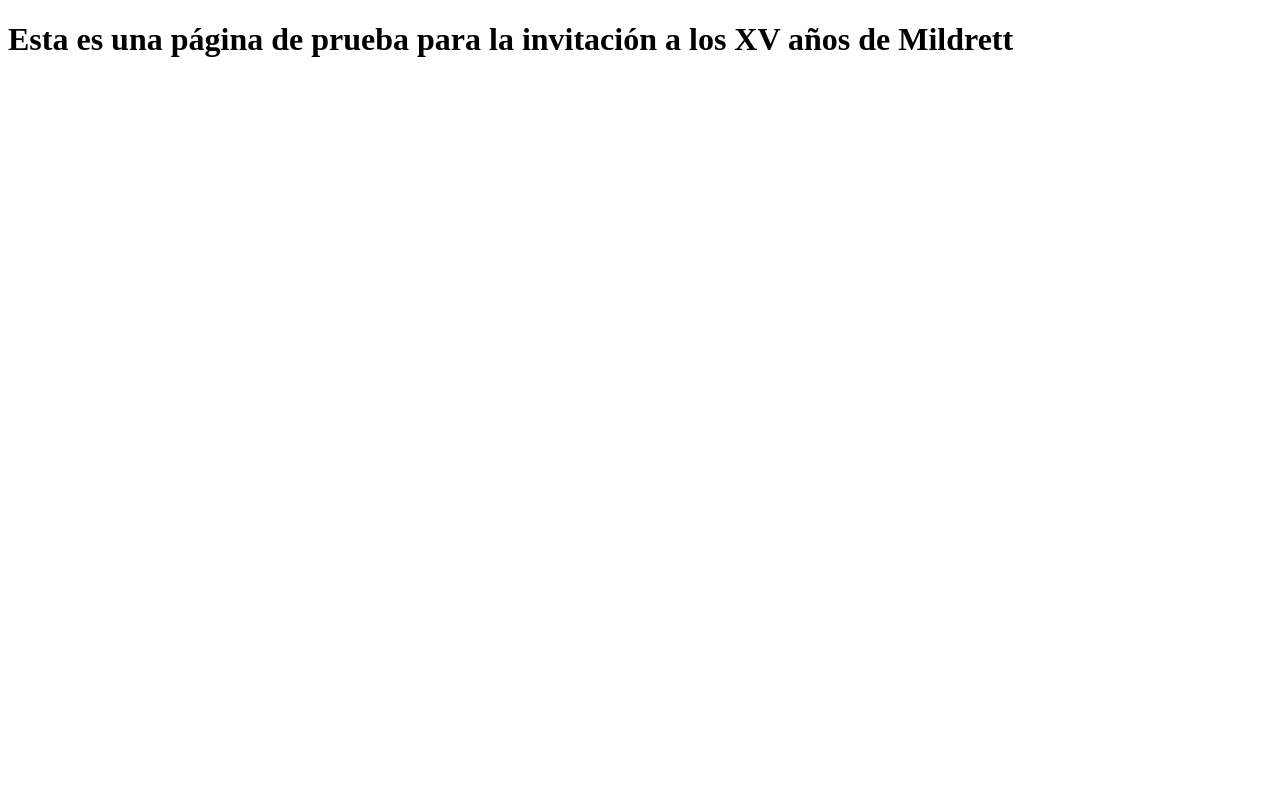
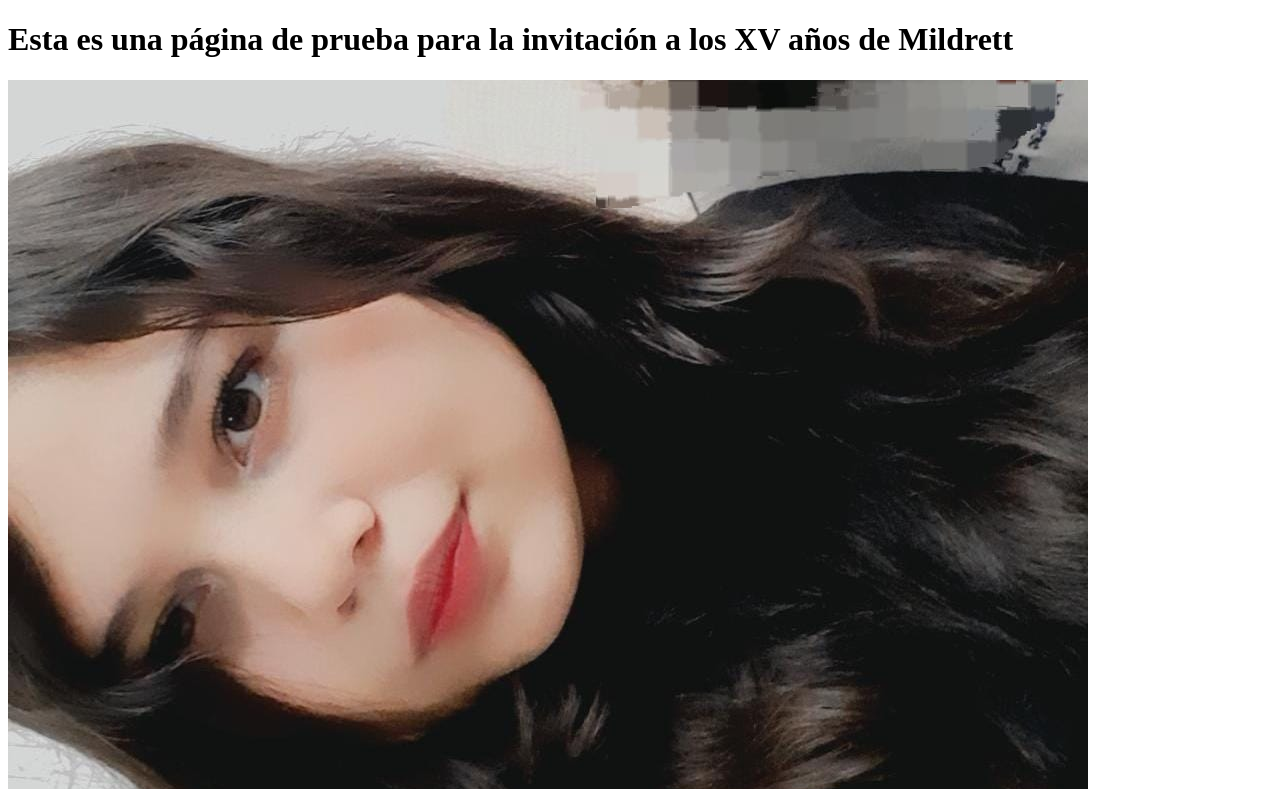
Before and after one commit to caelicarp/caelicarp.github.io, a plain HTML site: page index.html in a window 1280 px wide. Shown: the top 789 px of the page. Drawn offline with Linux system fonts and the light colour scheme.

Commit message:
prueba de commit

```diff
--- a/index.html
+++ b/index.html
@@ -8,5 +8,6 @@
 </head>
 <body>
     <h1>Esta es una página de prueba para la invitación a los XV años de Mildrett</h1>
+    <img src="media/img/WhatsApp Image 2023-01-24 at 12.28.25 PM.jpeg" alt="" srcset="">
 </body>
 </html>
```
